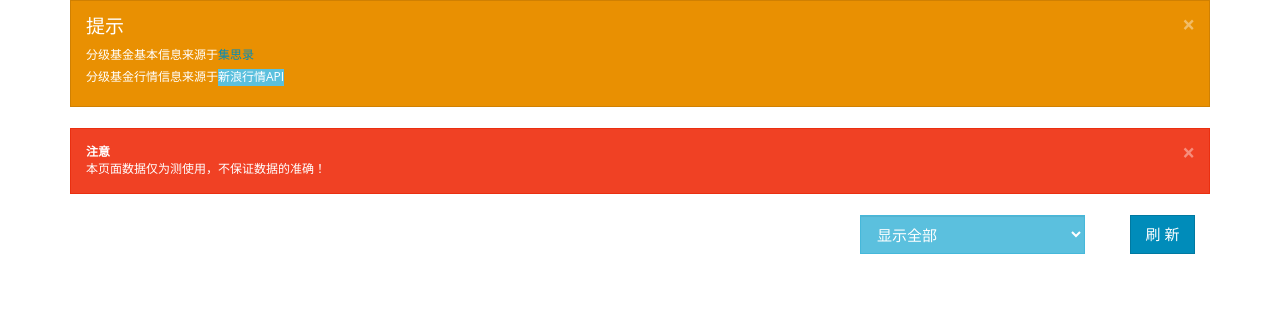
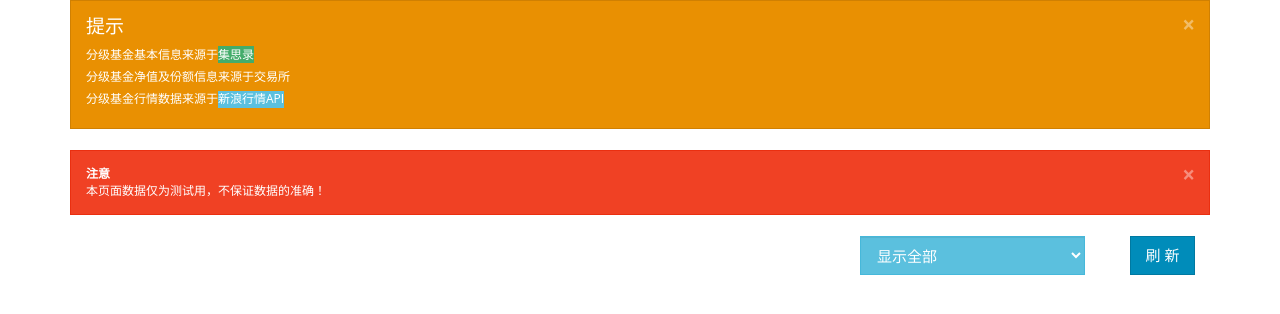
Before and after one commit to changye/Stock, a plain HTML site: page FrontPage/index.html in a window 1280 px wide. Drawn offline with nearby package versions, Linux system fonts and the light colour scheme; no server answers; a web font is replaced by a local one.

Commit message:
index page changye

```diff
--- a/FrontPage/index.html
+++ b/FrontPage/index.html
@@ -27,16 +27,18 @@
             <button type="button" class="close" data-dismiss="alert">×</button>
             <h4>提示</h4>
 
-            <p>分级基金基本信息来源于<a href="http://www.jisilu.com">集思录</a></p>
+            <p>分级基金基本信息来源于<a class="alert-success" href="http://www.jisilu.com">集思录</a></p>
 
-            <p>分级基金行情信息来源于<label class="alert-info">新浪行情API</label></p>
+            <p>分级基金净值及份额信息来源于交易所</p>
+
+            <p>分级基金行情数据来源于<label class="alert-info">新浪行情API</label></p>
         </div>
 
         <div class="alert alert-dismissible alert-danger">
             <button type="button" class="close" data-dismiss="alert">×</button>
             <strong>注意</strong>
 
-            <p>本页面数据仅为测使用，不保证数据的准确！</p>
+            <p>本页面数据仅为测试用，不保证数据的准确！</p>
         </div>
     </div>
     <div id="well">
```
